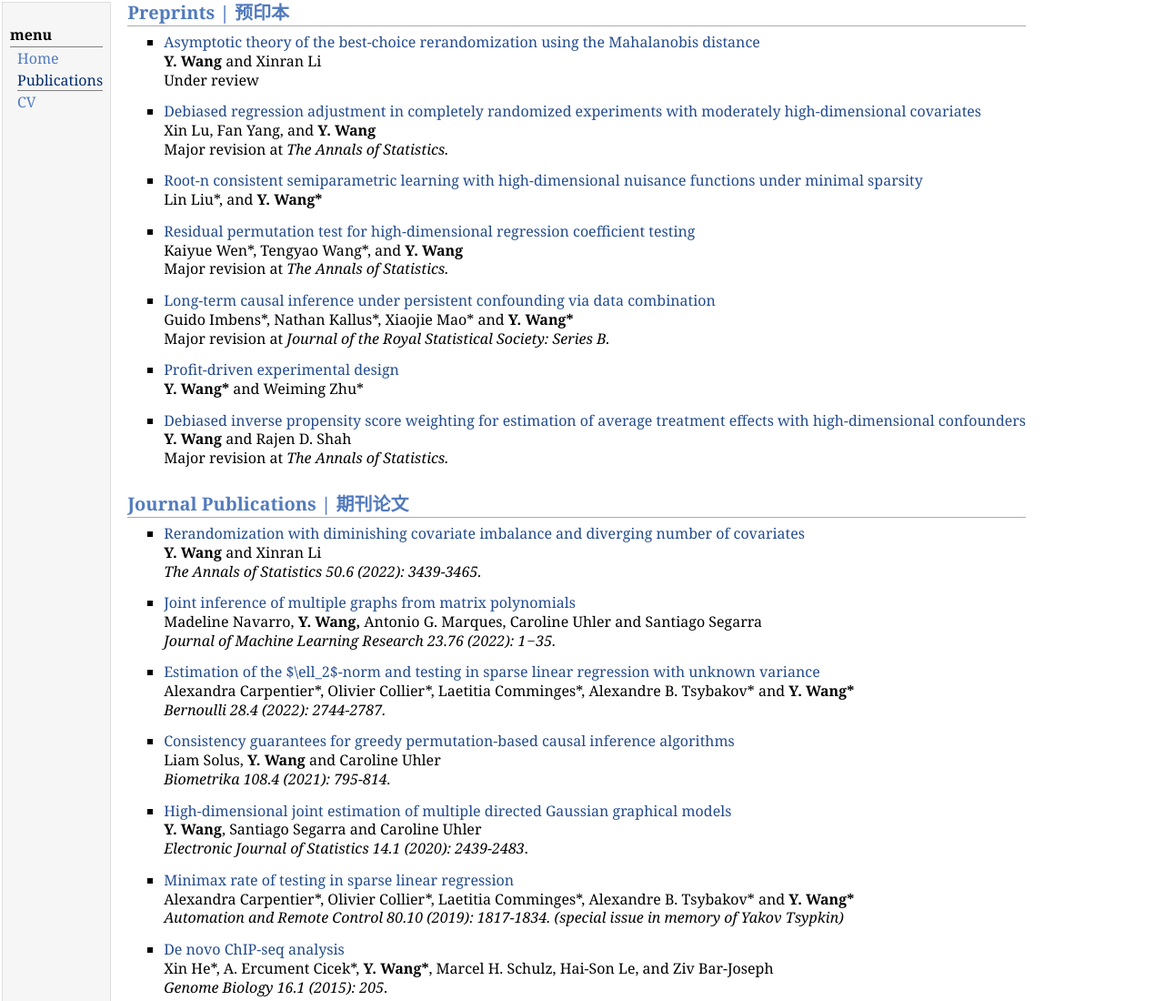
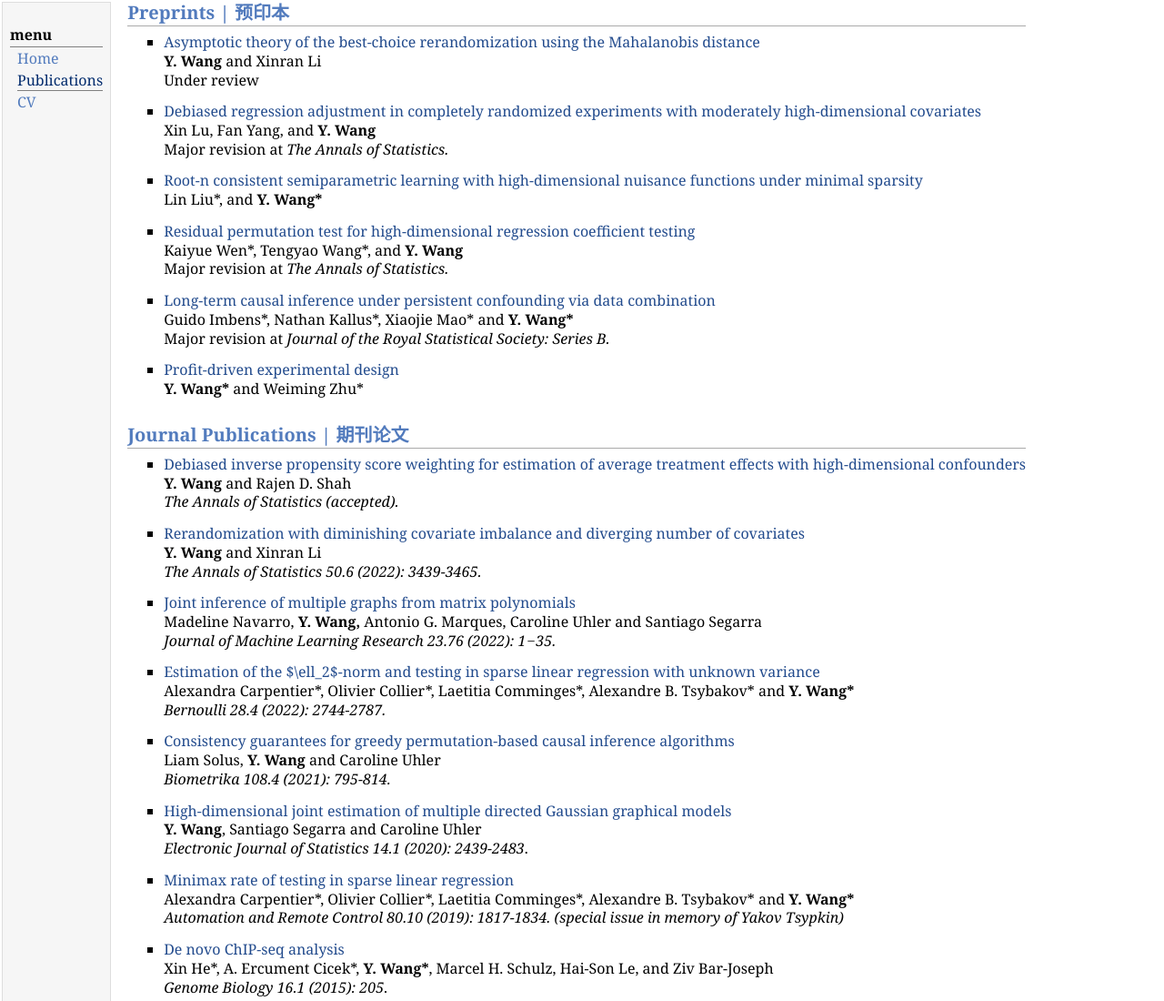
Before and after one commit to yuhaow/yuhaow.github.io, a plain HTML site: page publications.html in a window 1280 px wide. Shown: the top 1100 px of the page at 91% size. Drawn offline with Linux system fonts and the light colour scheme.

Commit message:
Update publications.html

```diff
--- a/publications.html
+++ b/publications.html
@@ -52,13 +52,13 @@ Major revision at <i>Journal of the Royal Statistical Society: Series B.</i></p>
 <b>Y. Wang*</b> and Weiming Zhu*</p>
 </li>
 </ul>
+<h2>Journal Publications | 期刊论文</h2>
 <ul>
 <li><p><a href="https://arxiv.org/abs/2011.08661">Debiased inverse propensity score weighting for estimation of average treatment effects with high-dimensional confounders</a> <br/>
 <b>Y. Wang</b> and Rajen D. Shah <br/>
-Major revision at <i>The Annals of Statistics.</i></p>
+<i>The Annals of Statistics (accepted).</i></p>
 </li>
 </ul>
-<h2>Journal Publications | 期刊论文</h2>
 <ul>
 <li><p><a href="https://projecteuclid.org/journals/annals-of-statistics/volume-50/issue-6/Rerandomization-with-diminishing-covariate-imbalance-and-diverging-number-of-covariates/10.1214/22-AOS2235.short">Rerandomization with diminishing covariate imbalance and diverging number of covariates</a> <br/>
 <b>Y. Wang</b> and Xinran Li <br/>
```
